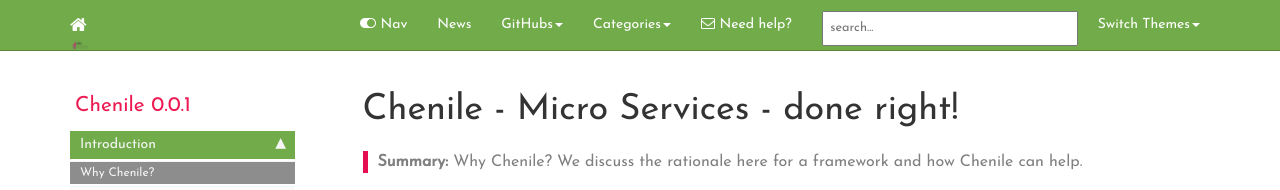
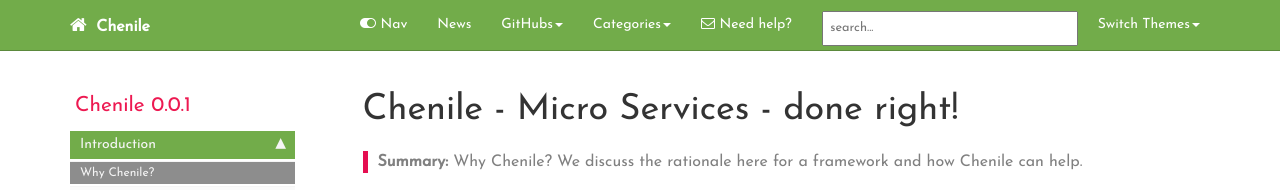
Before and after one commit to rajakolluru/cheniledocs.github.io, a Jekyll site: the page built from index.md, in a window 1280 px wide and 900 px high. Shown: the top 190 px of the window. Built offline with Jekyll 4.4.1, drawn with Linux system fonts in a browser that asks for light colours; comment, search, counter and statistics services are not loaded.

Commit message:
minor fixes

```diff
--- a/_includes/topnav.html
+++ b/_includes/topnav.html
@@ -8,7 +8,7 @@
                 <span class="icon-bar"></span>
                 <span class="icon-bar"></span>
             </button>
-            <a class="fa fa-home fa-lg navbar-brand" href="index.html">&nbsp;<img src='images/company_logo.png' width=20 height=20/></a>
+            <a class="fa fa-home fa-lg navbar-brand" href="index.html">&nbsp;<span class="projectTitle"> {{site.topnav_title}}</span></a>
         </div>
         <div class="collapse navbar-collapse" id="bs-example-navbar-collapse-1">
             <ul class="nav navbar-nav navbar-right">
```
Also changed, not shown: 1 other file.
